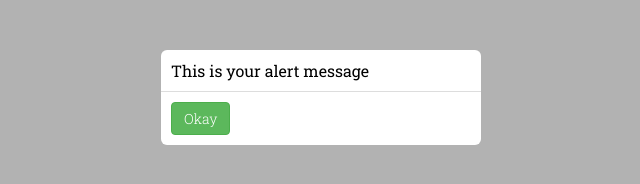
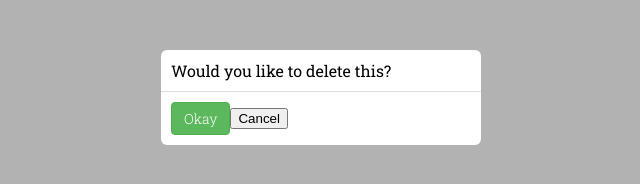
Before and after one commit to Kerry350/Voxxen.js, a plain HTML site: page index.html in a window 1280 px wide. Shown: the whole page, without its empty margins (319-959 px from the left). Drawn offline with nearby package versions, Linux system fonts and the light colour scheme.

Commit message:
Confirm dialogues

```diff
--- a/index.html
+++ b/index.html
@@ -19,10 +19,10 @@
     <script src="http://ajax.aspnetcdn.com/ajax/jQuery/jquery-2.0.3.min.js"></script>
     <script src="voxxen.js"></script>
     <script>
-        Voxxen.alert({
-            message: 'This is your alert message',
-            onDecision: function() {
-                alert("Success!");
+        Voxxen.confirm({
+            message: 'Would you like to delete this?',
+            onDecision: function(decision) {
+                alert(decision);
             },
             onHide: function() {
                 alert("Hidden!")
--- a/voxxen.js
+++ b/voxxen.js
@@ -58,6 +58,13 @@
     };
 
     var baseDialogue = {
+        init: function(options) {
+            this.config = options;
+            this.build();
+            this.show();
+            return this;
+        },
+
         show: function() {
             var overlay = this.createOverlay();
             console.log(document.getElementsByTagName('body')[0])
@@ -102,32 +109,30 @@
             var overlay = DOM.createEl('div');
             overlay.id = 'voxxen-overlay';
             return overlay;
+        },
+
+        destroy: function() {
+            this.clear(function() {
+
+            }.bind(this));
+
+            this.removeEventListeners();
         }
     };
 
     var alertDialogue = {
-        init: {
-            value: function(options) {
-                this.config = options;
-                this.build();
-                this.show();
-                return this;
-            }
-        },
-
         build: {
             value: function() {
                 var outer = this.buildWrapper();
 
-                outer.className = outer.className + ' voxxen-alert';
+                outer.classList.add('voxxen-alert');
 
                 var text = DOM.createEl('p').appendChild(DOM.createText(this.config.message));
 
                 var confirmButton = DOM.createEl('button');
                 confirmButton.textContent = 'Okay';
-                confirmButton.className = 'voxxen-confirm';
+                confirmButton.classList.add('voxxen-confirm');
 
-                console.log(outer)
                 outer.querySelector('.voxxen-content').appendChild(text);
                 outer.querySelector('.voxxen-footer').appendChild(confirmButton);
 
@@ -154,37 +159,67 @@
                 this.config.onDecision();
                 this.destroy();
             }
+        }
+    };
+
+    var confirmDialogue = {
+        build: {
+            value: function() {
+                var outer = this.buildWrapper();
+
+                outer.classList.add('voxxen-alert');
+
+                var text = DOM.createEl('p').appendChild(DOM.createText(this.config.message));
+
+                var confirmButton = DOM.createEl('button');
+                confirmButton.textContent = 'Okay';
+                confirmButton.classList.add('voxxen-confirm');
+
+                var cancelButton = DOM.createEl('button');
+                cancelButton.textContent = 'Cancel';
+                cancelButton.classList.add('voxxen-cancel');
+
+                outer.querySelector('.voxxen-content').appendChild(text);
+                outer.querySelector('.voxxen-footer').appendChild(confirmButton);
+                outer.querySelector('.voxxen-footer').appendChild(cancelButton);
+
+                this.dialogue = outer;
+
+                this.addEventListeners();
+            }
         },
 
-        destroy: {
+        addEventListeners: {
             value: function() {
-                this.clear(function() {
+                this.dialogue.querySelector('.voxxen-confirm').addEventListener('click', this.onConfirm.bind(this));
+                this.dialogue.querySelector('.voxxen-cancel').addEventListener('click', this.onCancel.bind(this));
+            }
+        },
 
-                }.bind(this));
+        removeEventListeners: {
+            value: function() {
+                this.dialogue.querySelector('.voxxen-confirm').removeEventListener('click', this.onConfirm.bind(this));
+                this.dialogue.querySelector('.voxxen-cancel').removeEventListener('click', this.onCancel.bind(this));
+            }
+        },
 
-                this.removeEventListeners();
+        onConfirm: {
+            value: function() {
+                this.config.onDecision(true);
+                this.destroy();
+            }
+        },
+
+        onCancel: {
+            value: function() {
+                this.config.onDecision(false);
+                this.destroy();
             }
         }
     };
 
-    var confirmDialogue = {
-        init: function() {
+    var promptDialogue = {
 
-        },
-
-        build: function() {
-
-        }
-    };
-
-    var promptDialogue = {
-        init: function() {
-
-        },
-
-        build: function() {
-
-        }
     };
 
     var Voxxen = (function() {
```
